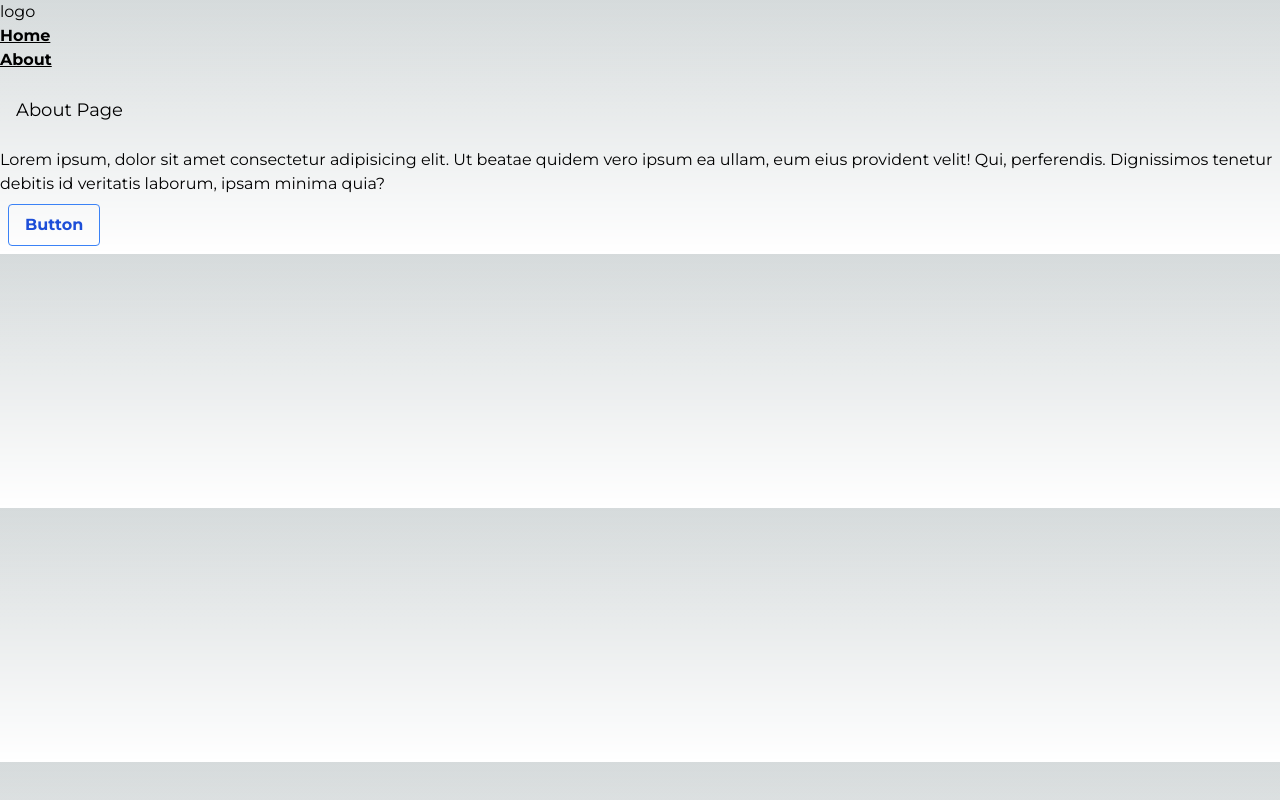
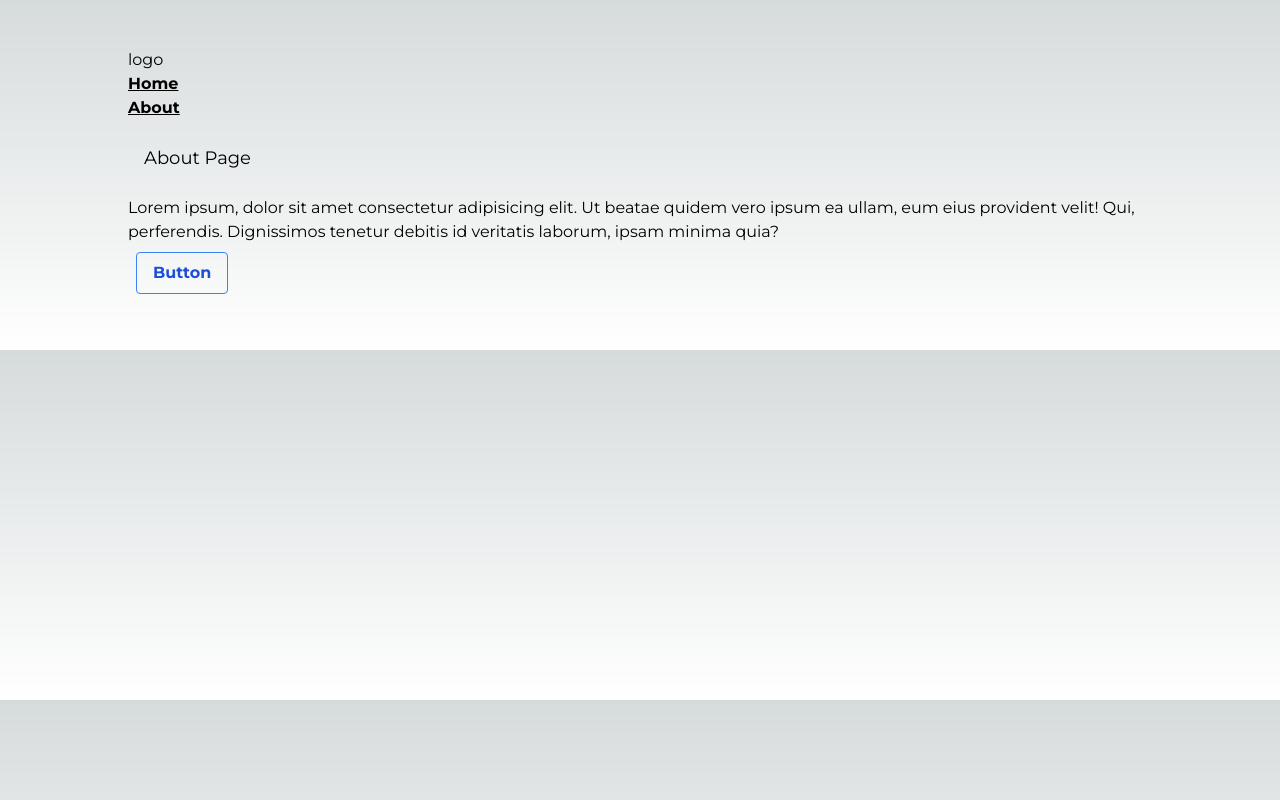
Before and after one commit to Josie1902/ReactExperiment, a Next.js app in the folder react-next13-tinker/: page /about in a window 1280 px wide. Built offline with nearby package versions, Linux system fonts and the light colour scheme.

Commit message:
implemented grid layout

```diff
--- a/react-next13-tinker/app/layout.js
+++ b/react-next13-tinker/app/layout.js
@@ -12,7 +12,7 @@ export const metadata = {
 export default function RootLayout({ children }) {
   return (
     <html lang="en">
-      <body className={montserrat.className}>
+      <body className={`${montserrat.className} mx-32 my-12`}>
       <nav>
           <h1>logo</h1>
           <ul className="font-semibold">
--- a/react-next13-tinker/app/page.js
+++ b/react-next13-tinker/app/page.js
@@ -8,6 +8,7 @@ export default async function Home() {
   return (
     <main>
       <h1>Hello World</h1>
+      <div className = "grid gap-16 grid-cols-fluid">
       {res.results.map(movie => (
         <div>
           <Movie
@@ -19,6 +20,7 @@ export default async function Home() {
           />
         </div>
       ))}
+      </div>
     </main>
   )
 }
--- a/react-next13-tinker/tailwind.config.js
+++ b/react-next13-tinker/tailwind.config.js
@@ -9,7 +9,11 @@ module.exports = {
     "./src/**/*.{js,ts,jsx,tsx,mdx}",
   ],
   theme: {
-    extend: {},
+    extend: {
+      gridTemplateColumns: {
+        fluid: "repeat(auto-fit,minmax(15rem,1fr))"
+      }
+    },
   },
   plugins: [],
 }
```
